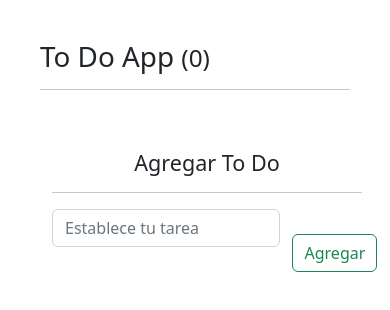
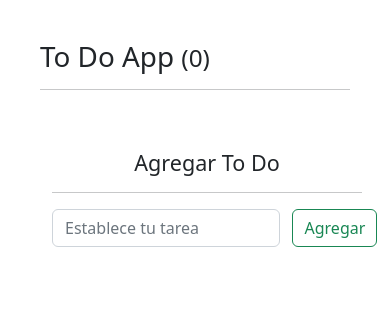
Before and after one commit to jdieTorres/Todo_App, a React app: page / in a window 390 px wide. Built offline with nearby package versions, Linux system fonts and the light colour scheme.

Commit message:
first edit

```diff
--- a/src/TodoApp/css/responsive.css
+++ b/src/TodoApp/css/responsive.css
@@ -51,6 +51,7 @@
     }
 
     .add-button{
+        margin-top: 0px;
         margin-left: 25px;
         width: 70%;
     }
```
Also changed, not shown: docs/index.html (+1 -1 lines), docs/asset-manifest.json, 4 other files.
